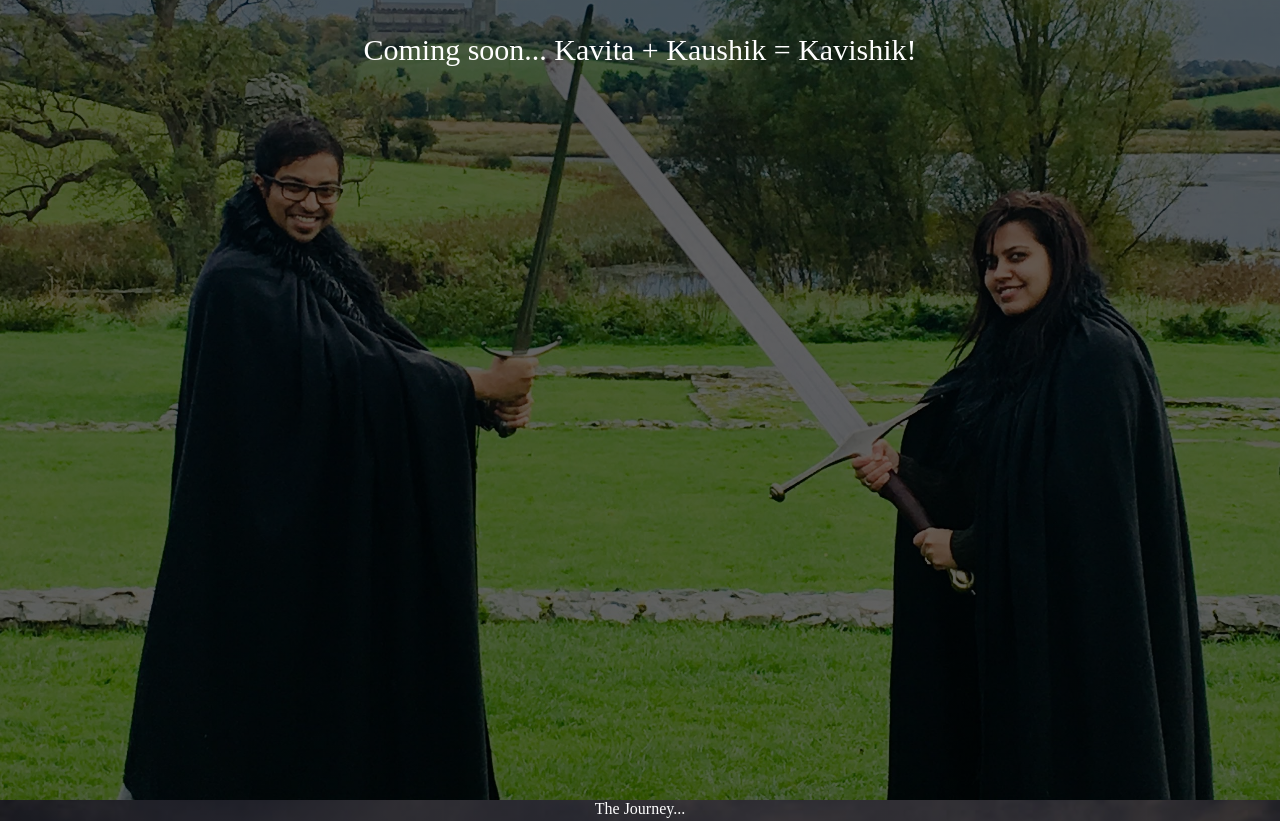
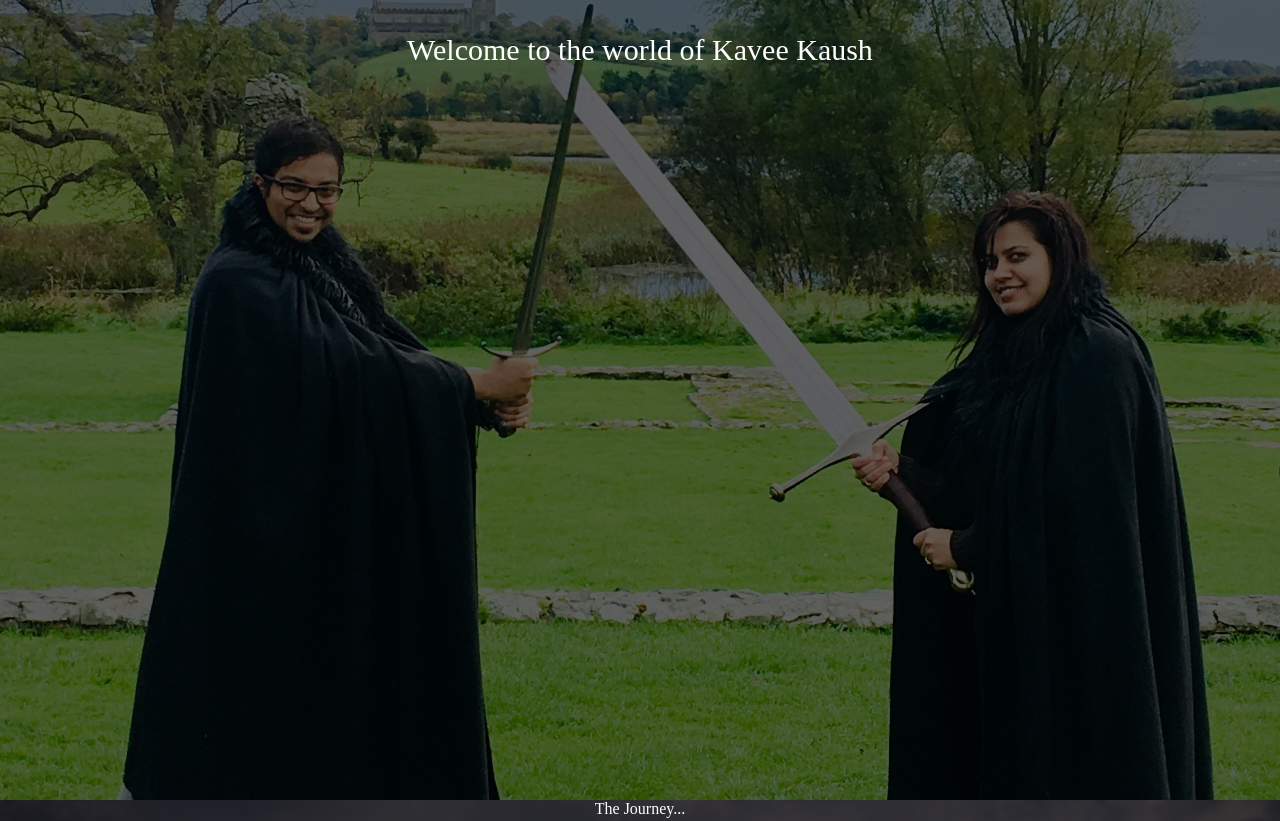
Before and after one commit to kaushikchaubal/kavee-kaush, a website: page index.html in a window 1280 px wide. Shown: the top 821 px of the page. Drawn offline with Linux system fonts and the light colour scheme.

Commit message:
Changing title

```diff
--- a/css/style.css
+++ b/css/style.css
@@ -7,7 +7,7 @@ body {
 
 .title {
     height: 100vh;
-    background: linear-gradient(rgba(0, 0, 0, 0.6), rgba(0, 0, 0, 0.6)), url(../images/background.jpg);
+    background: linear-gradient(rgba(0, 0, 0, 0.6), rgba(0, 0, 0, 0.6)), url(../images/background.JPG);
     background-position: center center;
     background-repeat: no-repeat;
     background-attachment: fixed;
--- a/index.html
+++ b/index.html
@@ -19,7 +19,7 @@
 <body>
 
     <section class="title">
-        <div class="comingsoon">Coming soon... Kavita + Kaushik = Kavishik!</div>
+        <div class="comingsoon">Welcome to the world of Kavee Kaush</div>
     </section>
 
     <section class="journey">
```
